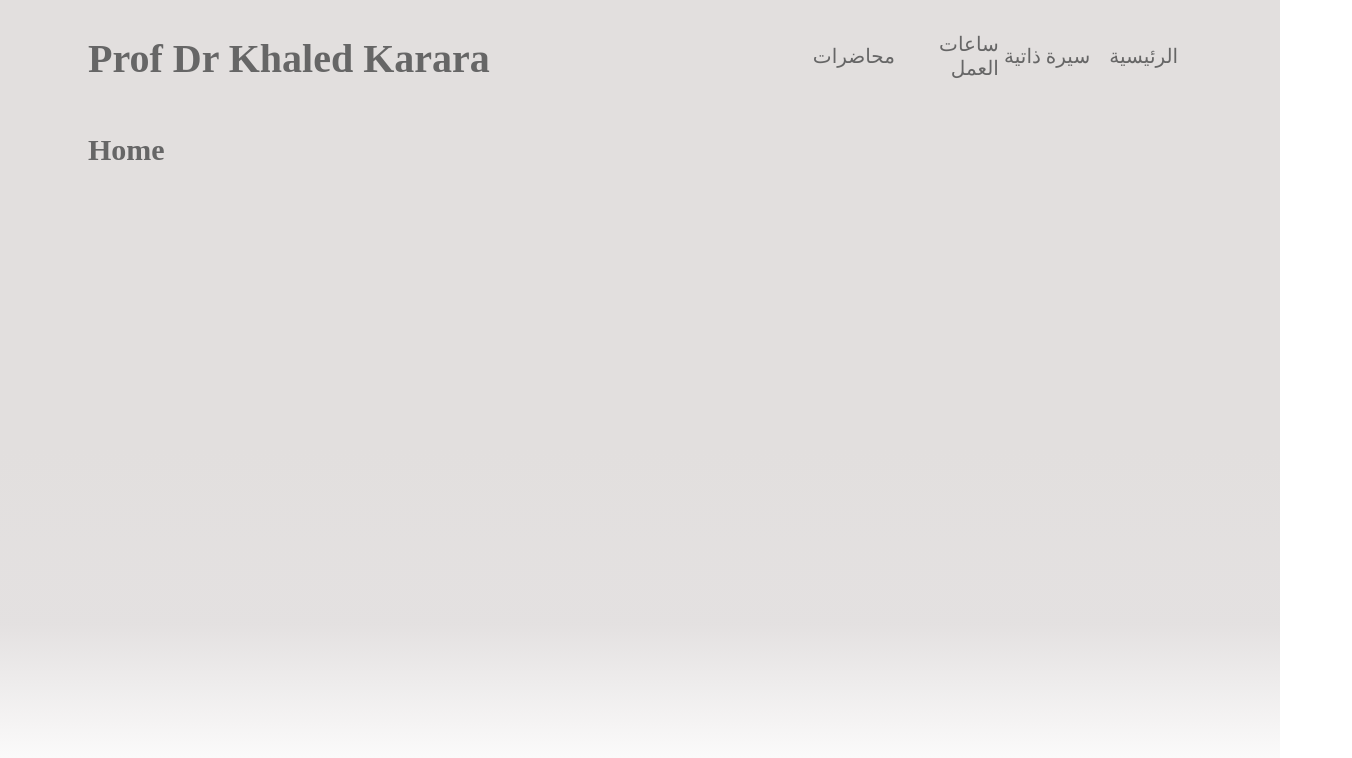
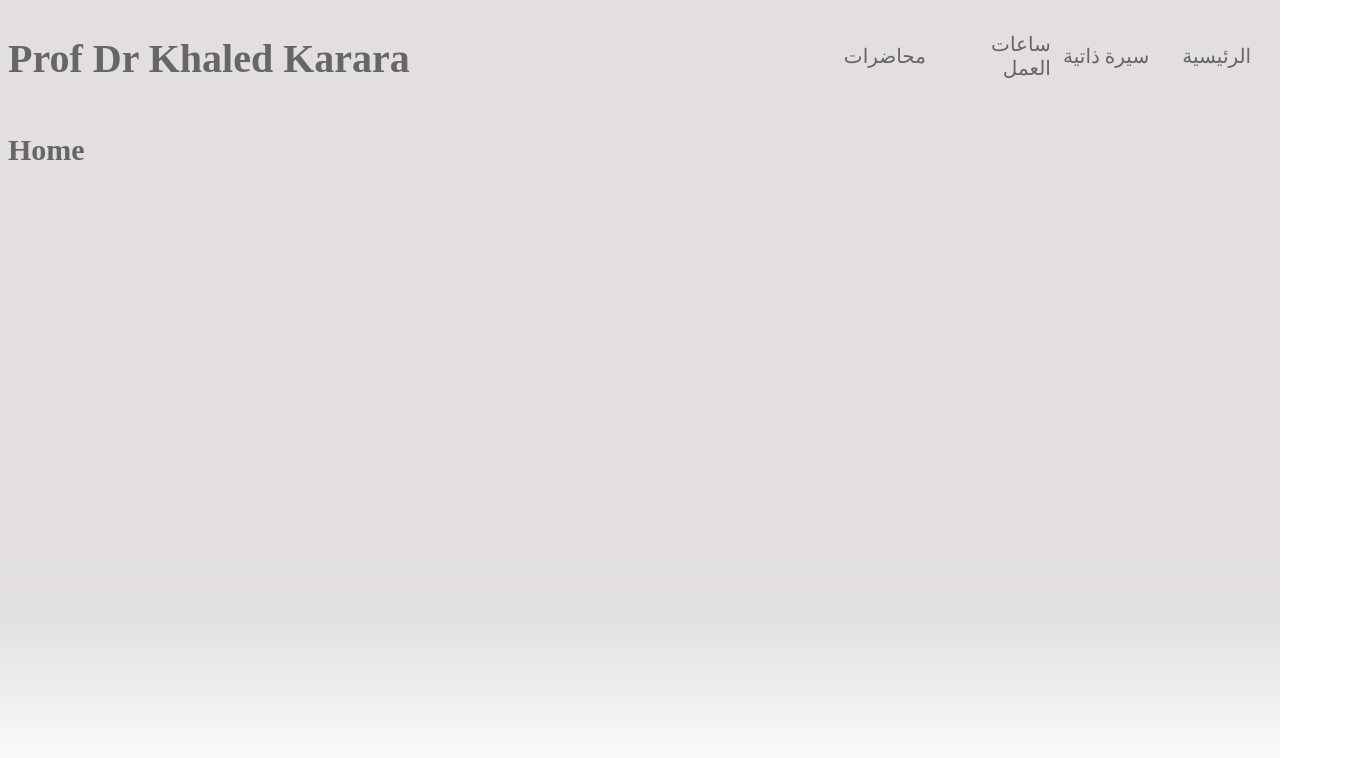
Before and after one commit to mkarara91/karara-clinic, a React app: page / in a window 1280 px wide. Shown: the top 758 px of the page, 1352 px wide, since content can reach past the window. Built offline with nearby package versions, Linux system fonts and the light colour scheme; a web font is replaced by a local one.

Commit message:
side menu

```diff
--- a/src/app/components/App.module.scss
+++ b/src/app/components/App.module.scss
@@ -15,8 +15,6 @@ li {
   font-family: $mirza;
   display: flex;
   flex-direction: column;
-  margin-right: 4em;
-  margin-left: 4em;
   align-items: center;
   font-size: 20px;
   color: $main-font-color-grey;
@@ -27,6 +25,8 @@ li {
     justify-content: space-between;
     flex-wrap: wrap;
     width: 100%;
+    padding-left: 4em;
+    padding-right: 4em;
   }
 
   .mainContent {
@@ -35,3 +35,10 @@ li {
     display: flex;
   }
 }
+
+@media screen and (min-width: 500px) {
+  .mainContent{
+    margin-right: 4em;
+    margin-left: 4em;
+  }
+}
--- a/src/app/components/Header/HeaderMenu.module.scss
+++ b/src/app/components/Header/HeaderMenu.module.scss
@@ -1,12 +1,85 @@
 @import "../../../styles/configs";
 
 .headerMenu {
-  direction: rtl;
-  display: flex;
-  flex-direction: row;
-  align-items: stretch;
-  justify-content: space-between;
-  width:35%;
+  display: block;
+  position: relative;
+  top: 35px;
+  left: 0;
+
+  z-index: 1;
+
+  -webkit-user-select: none;
+  user-select: none;
+
+  input
+  {
+    display: block;
+    width: 40px;
+    height: 32px;
+    position: absolute;
+    top: -7px;
+    left: -5px;
+
+    cursor: pointer;
+
+    opacity: 0; /* hide this */
+    z-index: 2; /* and place it over the hamburger */
+
+    -webkit-touch-callout: none;
+  }
+
+  span
+  {
+    display: block;
+    width: 33px;
+    height: 4px;
+    margin-bottom: 5px;
+    position: relative;
+
+    background: #cdcdcd;
+    border-radius: 3px;
+
+    z-index: 1;
+
+    transform-origin: 4px 0;
+
+    transition: transform 0.5s cubic-bezier(0.77,0.2,0.05,1.0),
+    background 0.5s cubic-bezier(0.77,0.2,0.05,1.0),
+    opacity 0.55s ease;
+  }
+
+  span:first-child
+  {
+    transform-origin: 0 0;
+  }
+
+  span:nth-last-child(2)
+  {
+    transform-origin: 0 100%;
+  }
+
+  input:checked ~ span
+  {
+    opacity: 1;
+    transform: rotate(45deg) translate(-2px, -1px);
+    background: #232323;
+  }
+
+  input:checked ~ span:nth-last-child(3)
+  {
+    opacity: 0;
+    transform: rotate(0deg) scale(0.2, 0.2);
+  }
+
+  input:checked ~ span:nth-last-child(2)
+  {
+    transform: rotate(-45deg) translate(0, -1px);
+  }
+
+  input:checked ~ ul
+  {
+    transform: none;
+  }
 
   .headerMenuItem {
     flex: 1;
@@ -21,4 +94,70 @@
   .headerMenuItem:hover {
     border-bottom: 4px solid rgba(136, 15, 23, 0.8);
   }
+
+  .menu{
+    position: absolute;
+    width: 200px;
+    margin: -100px 0 0 38px;
+    padding: 0 0 0;
+    top:140px;
+    background: #ededed;
+    list-style-type: none;
+    -webkit-font-smoothing: antialiased;
+    /* to stop flickering of text in safari */
+
+    transform-origin: 0 0;
+    transform: translate(-100%, 0);
+
+    transition: transform 0.5s cubic-bezier(0.77,0.2,0.05,1.0);
+
+    li
+    {
+      padding: 10px 0;
+      font-size: 22px;
+    }
+  }
 }
+
+@media screen and (min-width: 500px){
+  .headerMenu {
+    direction: rtl;
+    display: flex;
+    flex-direction: row;
+    align-items: stretch;
+    justify-content: space-between;
+    width:35%;
+    top: 0;
+    left: 0;
+
+    span{
+      display: none;
+    }
+
+    input {
+      display: none
+    }
+
+    .menu {
+      position: initial;
+      display: flex;
+      width: 100%;
+      background: none;
+      margin: 0;
+      list-style-type: none;
+      -webkit-font-smoothing: antialiased;
+      /* to stop flickering of text in safari */
+
+      transform-origin: 0 0;
+      transform: none;
+
+      transition: none;
+
+      li
+      {
+        padding: 0;
+        font-size: 20px;
+      }
+    }
+  }
+}
--- a/src/app/components/Header/HeaderMenu.tsx
+++ b/src/app/components/Header/HeaderMenu.tsx
@@ -34,7 +34,16 @@ class HeaderMenu extends React.Component {
 	render() {
 		return (
 			<div className={style.headerMenu}>
-				{items.map((item, key) => <HeaderMenuItem  item={item} key={key} to={item.to}/>)}
+
+				<input type="checkbox" />
+
+				<span></span>
+				<span></span>
+				<span></span>
+
+				<ul className={style.menu}>
+					{items.map((item, key) => <HeaderMenuItem  item={item} key={key} to={item.to}/>)}
+				</ul>
 			</div>
 		);
 	}
--- a/src/app/components/Header/HeaderMenuItem.tsx
+++ b/src/app/components/Header/HeaderMenuItem.tsx
@@ -12,7 +12,7 @@ interface Prop {
 const HeaderMenuItem = (props: Prop) => {
     return (
         <Link to={props.to} id={props.item.id} className={style.headerMenuItem}>
-            {props.item.text}
+            <li>{props.item.text}</li>
         </Link>
     )
 };
```
Also changed, not shown: src/app/components/about/AboutPage.module.scss (line endings or trailing spaces).
